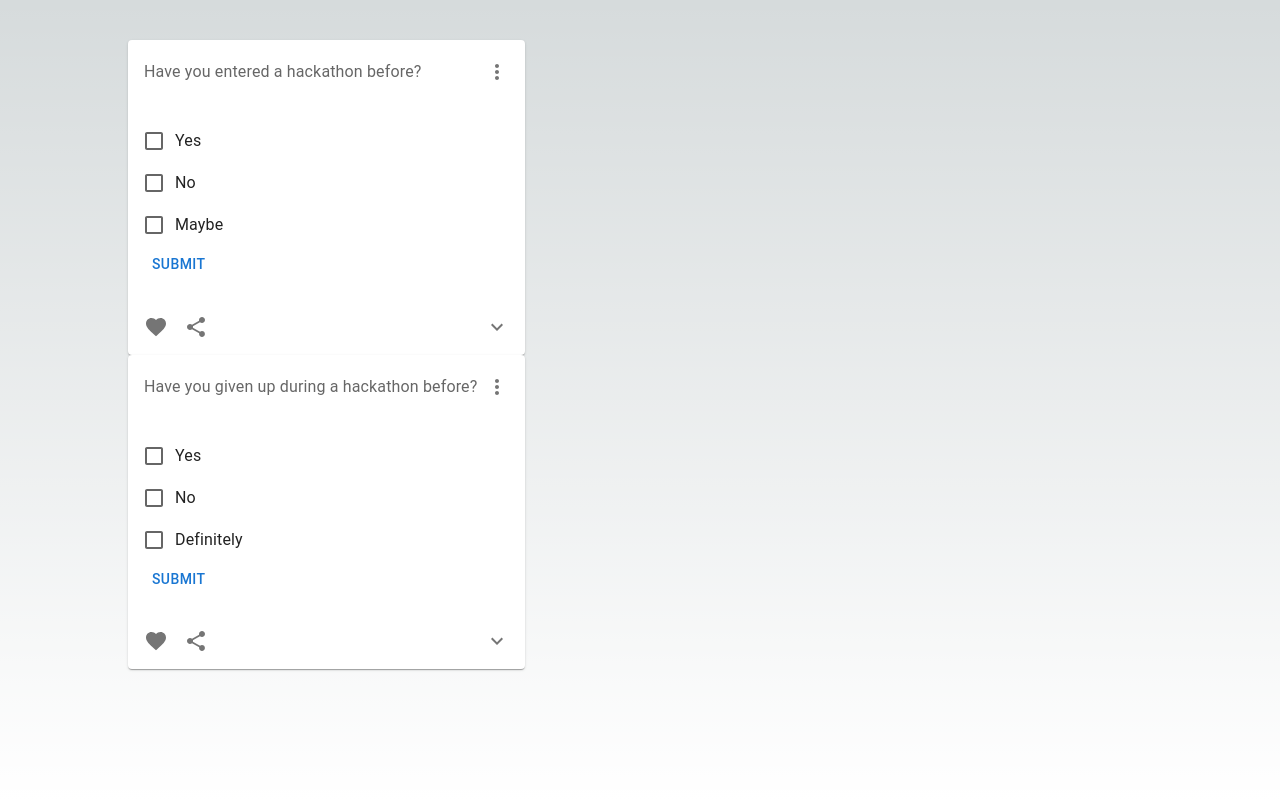
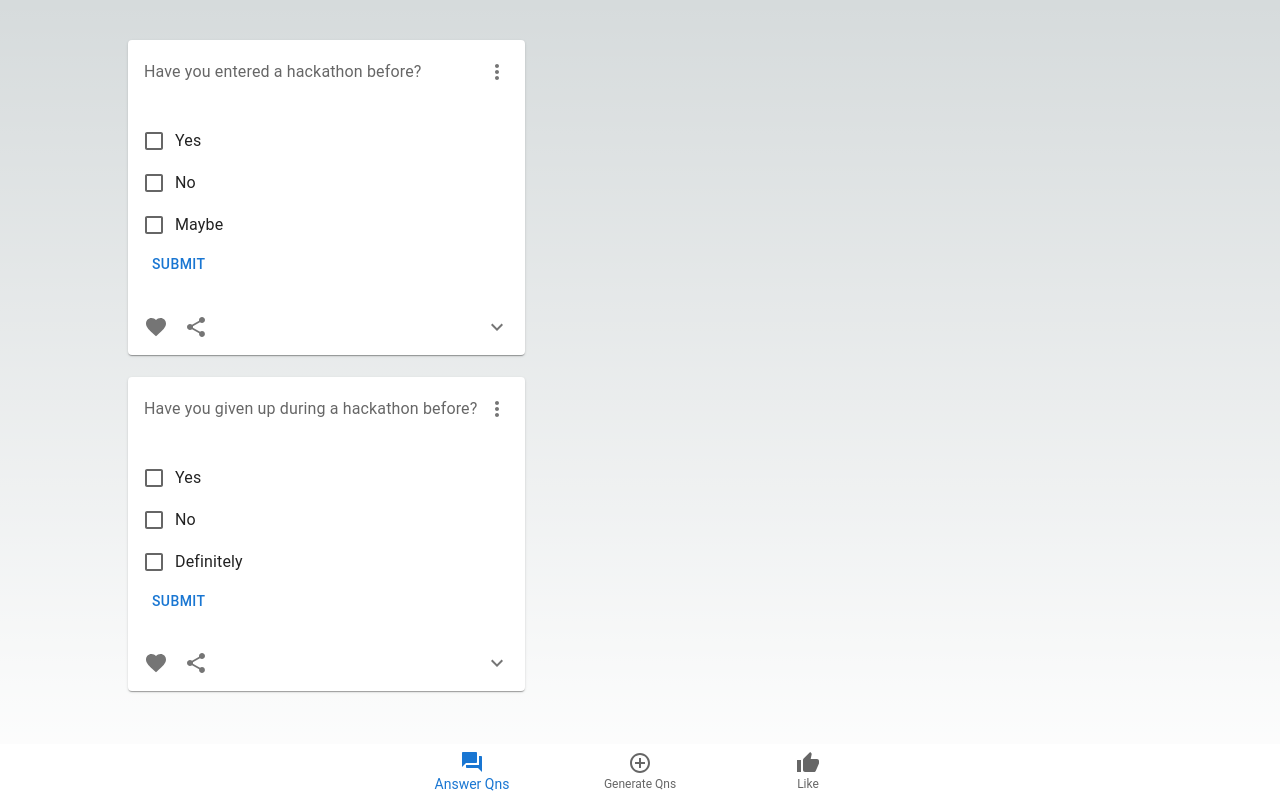
Before and after one commit to moroha29/HackAndRollFE, a Next.js app: page /question in a window 1280 px wide. Built offline with nearby package versions, Linux system fonts and the light colour scheme.

Commit message:
CSS changes to Questions Page and Card Display

```diff
--- a/app/question/page.tsx
+++ b/app/question/page.tsx
@@ -2,8 +2,8 @@
 import { useState, useEffect } from 'react';
 import * as React from 'react';
 import CardDisplay from '@/components/CardDisplay';
-
-
+import Box from "@mui/material/Box";
+import Navbar from "@/components/NavBar";
 
 const QuestionPage = () => {
   const [questionData, setQuestionData] = useState<Array<{ _id: string; questionText: string; choices: Array<{ id: string; text: string }> }>>([]);
@@ -93,6 +93,9 @@ const QuestionPage = () => {
         </div>
 
     </main>
+    <Box sx={{ width: "100%" }} className="fixed z-10 bottom-0">
+                <Navbar />
+            </Box>
     </div>
 
   );
--- a/components/CardDisplay.tsx
+++ b/components/CardDisplay.tsx
@@ -68,7 +68,7 @@ const CardDisplay: React.FC<CardDisplayProps> = ({questionData, handleChoiceSele
     }
   }
 return(
-  <Card >
+  <Card style={{ marginBottom: '22px' }}>
         <CardHeader
           action={
             <IconButton aria-label="settings">
```
